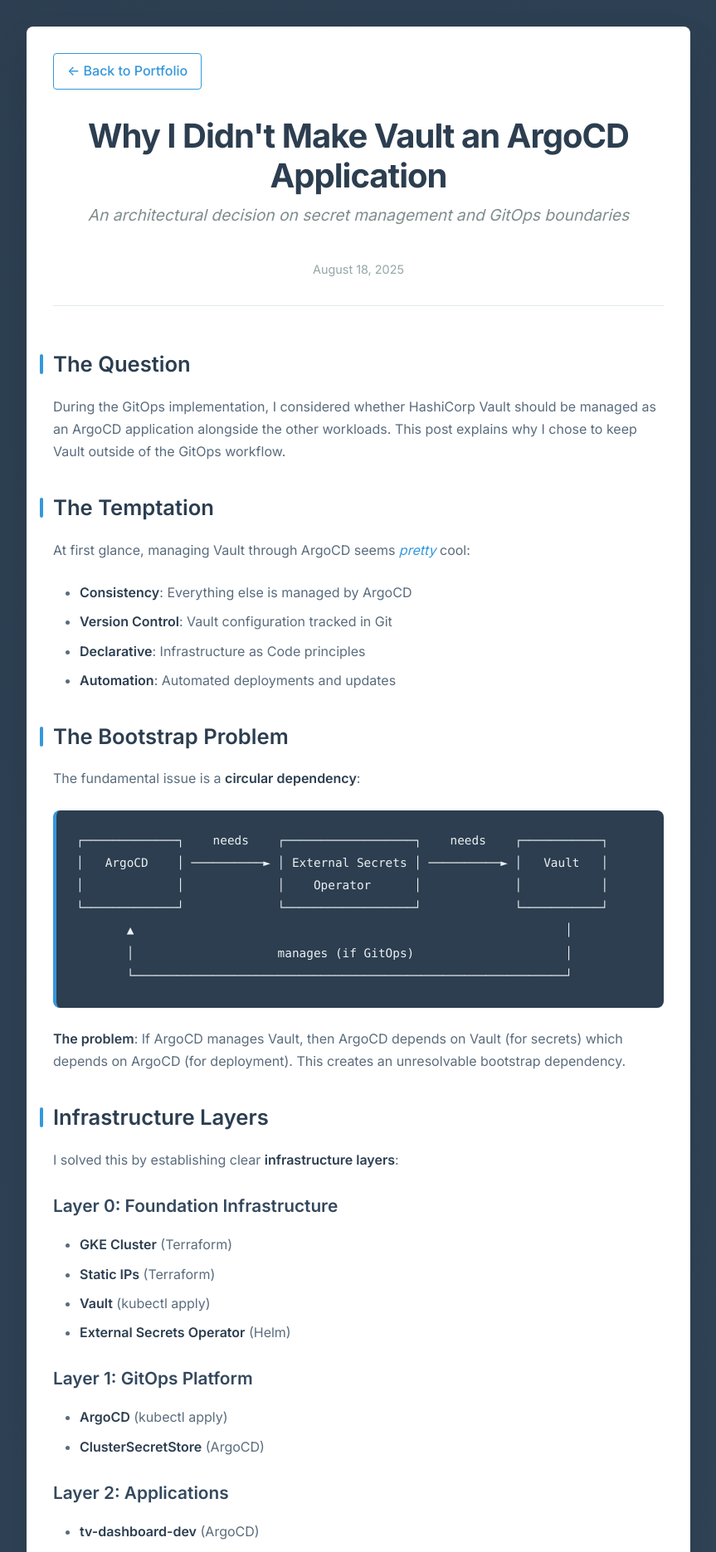
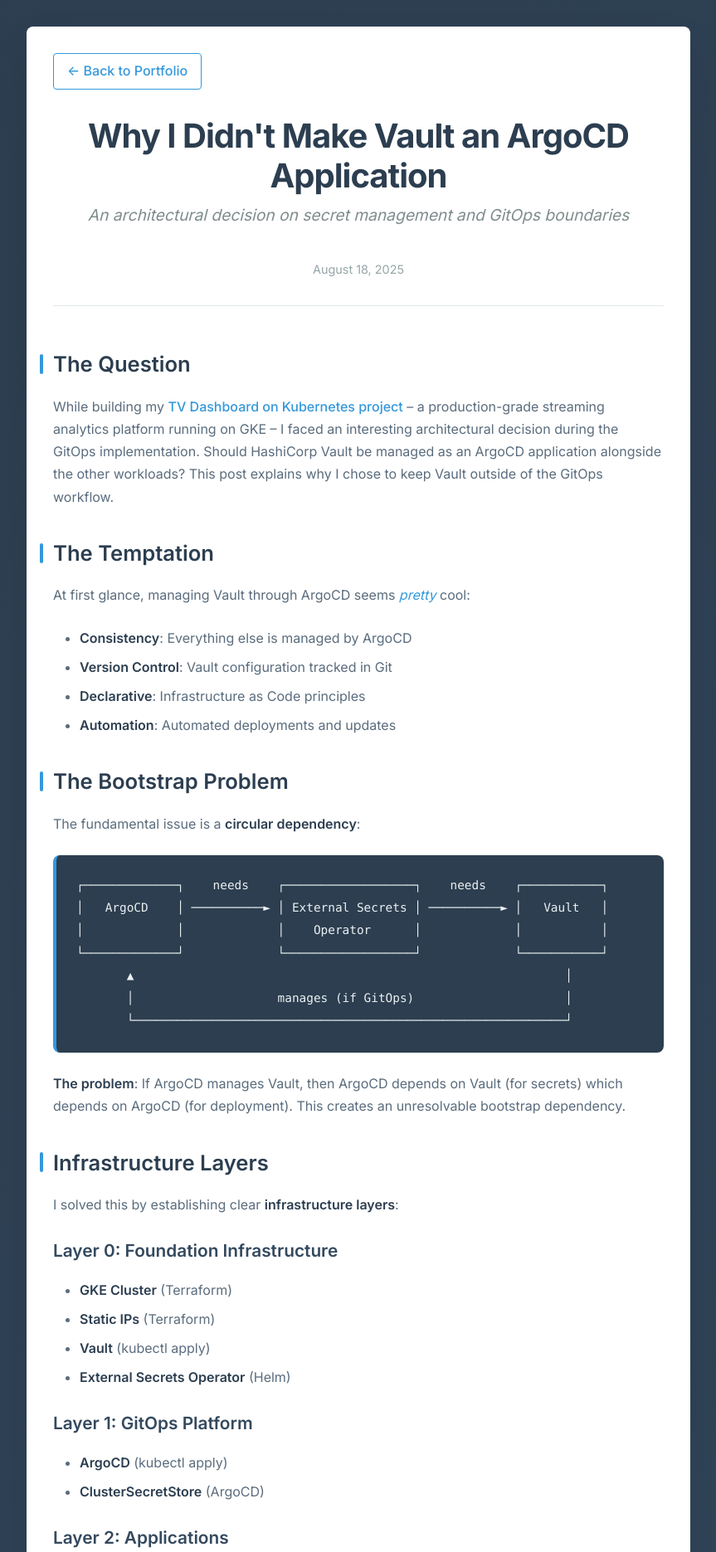
Before and after one commit to navillasa/navillasa.github.io, a Jekyll site: the page built from _posts/2025-08-18-vault-gitops.md, in a window 1280 px wide. Shown: the top 1871 px of the page at 83% size, without its empty margins (208-1071 px from the left). Built offline with Jekyll 4.4.1, drawn with Linux system fonts in a browser that asks for light colours.

Commit message:
Portfolio restructure: clean project cards, dedicated blog section, improved hierarchy
- Moved all related blog posts to dedicated 'Recent Writing' section
- Updated TV Hub title to 'TV Dashboard on Kubernetes' for clarity
- Reordered TV Hub sections: live dashboard → technical deep-dive → tech stack
- Fixed orphaned Storj project card structure
- Added context to Vault/ArgoCD blog post for standalone reading
- Removed visual clutter while maintaining discoverability
- Updated blog post title to 'The Cluster Doctor, or How I Learned to Stop Worrying and Debug 502s'

```diff
--- a/_posts/2025-08-18-vault-gitops.md
+++ b/_posts/2025-08-18-vault-gitops.md
@@ -9,7 +9,7 @@ tags: [kubernetes, vault, gitops, argocd, devops, design]
 
 ## The Question
 
-During the GitOps implementation, I considered whether HashiCorp Vault should be managed as an ArgoCD application alongside the other workloads. This post explains why I chose to keep Vault outside of the GitOps workflow.
+While building my [TV Dashboard on Kubernetes project]({{ '/blog/go-big-stay-simple/' | relative_url }}) – a production-grade streaming analytics platform running on GKE – I faced an interesting architectural decision during the GitOps implementation. Should HashiCorp Vault be managed as an ArgoCD application alongside the other workloads? This post explains why I chose to keep Vault outside of the GitOps workflow.
 
 ## The Temptation
 
--- a/assets/css/main.scss
+++ b/assets/css/main.scss
@@ -605,3 +605,46 @@ body {
         font-size: 2rem;
     }
 }
+
+/* Project Overview Spacing */
+.project-overview {
+    margin-bottom: 1.5rem;
+
+    p {
+        margin: 0;
+        font-size: 0.95rem;
+    }
+
+    .project-overview-link {
+        color: #3498db;
+        text-decoration: none;
+
+        &:hover {
+            text-decoration: underline;
+        }
+    }
+}
+
+/* Blog Section Styles */
+.blog-section {
+    margin-top: 4rem;
+    padding-top: 2rem;
+    border-top: 1px solid #e1e8ed;
+}
+
+.blog-category {
+    margin-bottom: 2rem;
+
+    &:last-child {
+        margin-bottom: 0;
+    }
+}
+
+.blog-category-title {
+    font-size: 1.1rem;
+    font-weight: 600;
+    color: #2c3e50;
+    margin-bottom: 1rem;
+    padding-bottom: 0.5rem;
+    border-bottom: 1px solid #e9ecef;
+}
```
Also changed, not shown: _posts/2025-08-19-gitops-cicd-pipeline.md (+1 -1 lines), _posts/2025-08-24-tv-hub-production-infrastructure.md (added, +133 -0 lines), index.md (+28 -25 lines), _posts/2025-08-19-tv-hub-project-overview-archived.md (renamed from _posts/2025-08-19-tv-hub-project-overview.md), 12 other files.
